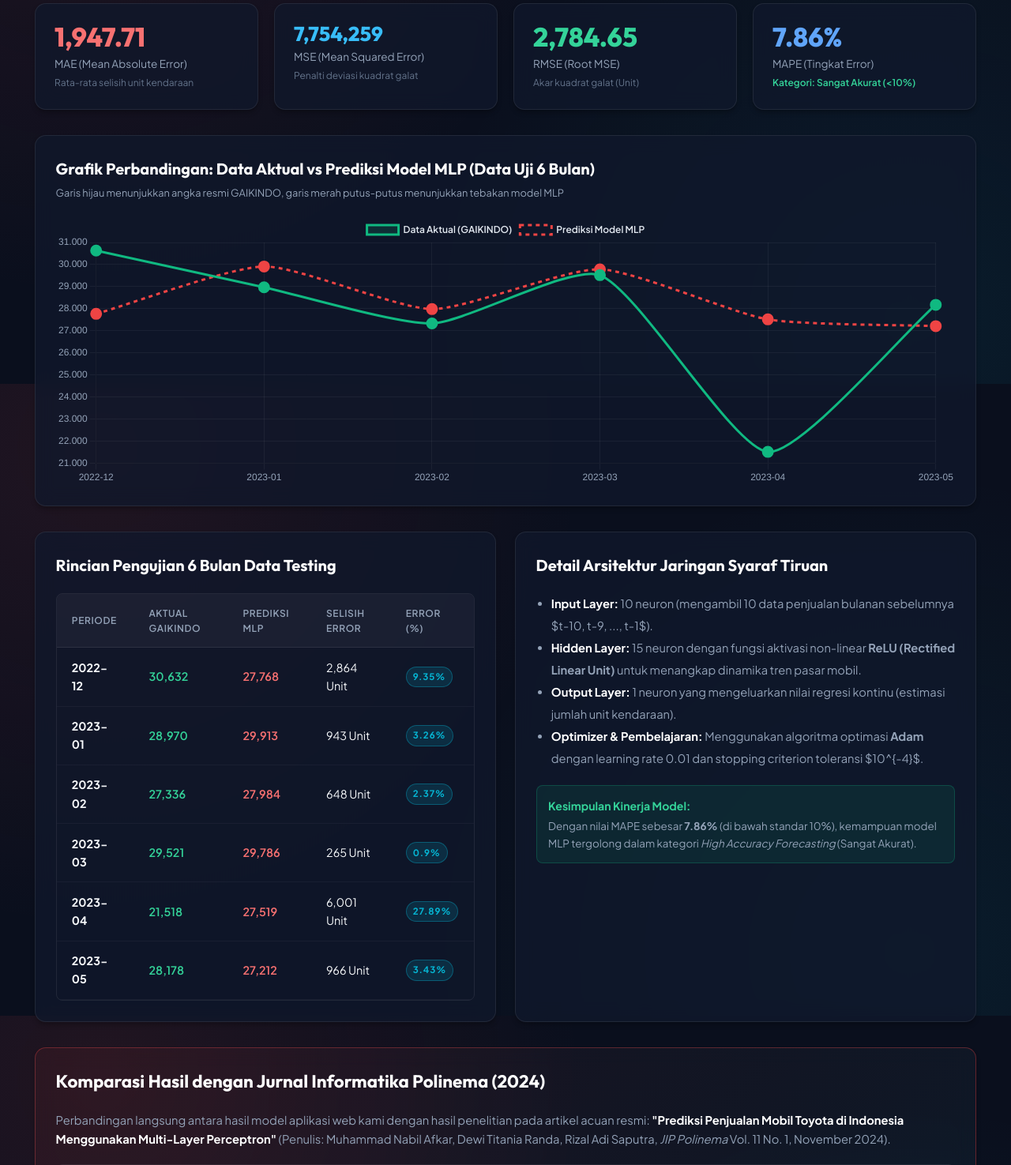
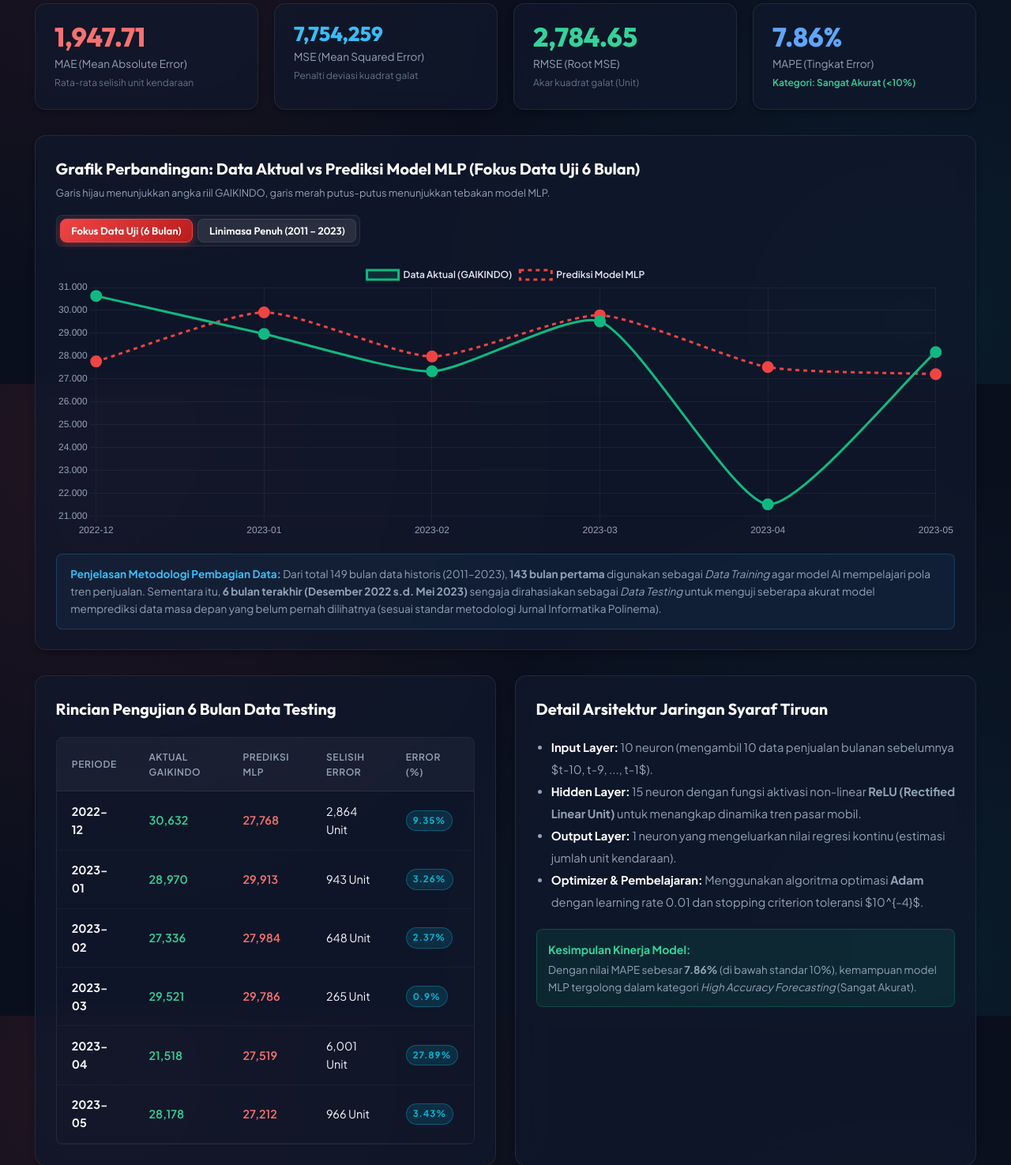
Before and after one commit to FarhanZalf/uts-kecerdasan-buatan, a Flask app: page /evaluasi in a window 1280 px wide. Shown: the part 314-1789 px from the top of the page at 79% size. Run offline with Flask 3, Linux system fonts and the light colour scheme.

Commit message:
feat: add interactive toggle switcher (test 6 months vs full timeline 149 months) on evaluation chart

```diff
--- a/app.py
+++ b/app.py
@@ -59,17 +59,29 @@ def download_dataset():
 @app.route('/evaluasi')
 def evaluasi_page():
     metrics = load_metrics()
+    df = load_dataset_df()
 
     test_results = metrics.get('model_evaluation', {}).get('test_results', [])
     test_labels = [item['periode'] for item in test_results]
     actual_vals = [item['aktual'] for item in test_results]
     pred_vals = [item['prediksi'] for item in test_results]
 
+    # Data linimasa penuh (149 bulan)
+    full_labels = df['periode'].tolist() if not df.empty else []
+    full_actual = df['penjualan_unit'].tolist() if not df.empty else []
+
+    # Isi prediksi hanya pada 6 bulan terakhir (posisi testing data)
+    num_train = max(0, len(full_labels) - len(test_labels))
+    full_pred = ([None] * num_train) + pred_vals
+
     return render_template('evaluasi.html',
                            metrics=metrics,
                            test_labels=test_labels,
                            actual_vals=actual_vals,
-                           pred_vals=pred_vals)
+                           pred_vals=pred_vals,
+                           full_labels=full_labels,
+                           full_actual=full_actual,
+                           full_pred=full_pred)
 
 @app.route('/prediksi', methods=['GET', 'POST'])
 def prediksi_page():
--- a/static/css/style.css
+++ b/static/css/style.css
@@ -448,6 +448,13 @@ body {
   color: #ffffff;
 }
 
+.btn-toggle-active {
+  background: var(--red-gradient) !important;
+  color: #ffffff !important;
+  border-color: #ef4444 !important;
+  box-shadow: 0 2px 10px rgba(239, 68, 68, 0.4) !important;
+}
+
 /* ================= TABLES ================= */
 .table-responsive {
   width: 100%;
--- a/static/js/main.js
+++ b/static/js/main.js
@@ -83,36 +83,48 @@ window.renderSalesTrendChart = function (canvasId, labels, dataPoints) {
   });
 };
 
-// Grafik Perbandingan Aktual vs Prediksi pada Data Uji
-window.renderActualVsPredChart = function (canvasId, labels, actualData, predData) {
+// Grafik Perbandingan Aktual vs Prediksi pada Data Uji dengan Fitur Toggle Switcher
+let evalChartInstance = null;
+
+window.initEvalChartSwitcher = function (canvasId, testData, fullData) {
   const ctx = document.getElementById(canvasId);
   if (!ctx) return;
 
-  new Chart(ctx, {
+  function buildConfig(mode) {
+    const isTest = mode === 'test';
+    const labels = isTest ? testData.labels : fullData.labels;
+    const actual = isTest ? testData.actual : fullData.actual;
+    const pred = isTest ? testData.pred : fullData.pred;
+
+    return {
       type: 'line',
       data: {
         labels: labels,
         datasets: [
           {
-          label: 'Data Aktual (GAIKINDO)',
-          data: actualData,
+            label: isTest ? 'Data Aktual (GAIKINDO)' : 'Data Historis GAIKINDO (Aktual)',
+            data: actual,
             borderColor: '#10b981',
-          backgroundColor: 'rgba(16, 185, 129, 0.15)',
-          borderWidth: 3,
+            backgroundColor: isTest ? 'rgba(16, 185, 129, 0.15)' : 'rgba(16, 185, 129, 0.08)',
+            borderWidth: isTest ? 3 : 2,
             tension: 0.2,
-          pointRadius: 6,
-          pointBackgroundColor: '#10b981'
+            pointRadius: isTest ? 6 : 1,
+            pointHoverRadius: 6,
+            pointBackgroundColor: '#10b981',
+            fill: !isTest
           },
           {
-          label: 'Prediksi Model MLP',
-          data: predData,
+            label: isTest ? 'Prediksi Model MLP' : 'Tebakan Model MLP (6 Bulan Data Uji)',
+            data: pred,
             borderColor: '#ef4444',
             borderDash: [5, 5],
             backgroundColor: 'transparent',
             borderWidth: 3,
             tension: 0.2,
-          pointRadius: 6,
-          pointBackgroundColor: '#ef4444'
+            pointRadius: isTest ? 6 : 4,
+            pointHoverRadius: 7,
+            pointBackgroundColor: '#ef4444',
+            spanGaps: false
           }
         ]
       },
@@ -127,6 +139,7 @@ window.renderActualVsPredChart = function (canvasId, labels, actualData, predDat
             backgroundColor: '#0f172a',
             callbacks: {
               label: function (context) {
+                if (context.parsed.y === null || context.parsed.y === undefined) return '';
                 return context.dataset.label + ': ' + context.parsed.y.toLocaleString('id-ID') + ' Unit';
               }
             }
@@ -135,7 +148,10 @@ window.renderActualVsPredChart = function (canvasId, labels, actualData, predDat
         scales: {
           x: {
             grid: { color: 'rgba(255, 255, 255, 0.05)' },
-          ticks: { color: '#94a3b8' }
+            ticks: {
+              color: '#94a3b8',
+              maxTicksLimit: isTest ? 10 : 16
+            }
           },
           y: {
             grid: { color: 'rgba(255, 255, 255, 0.05)' },
@@ -148,5 +164,39 @@ window.renderActualVsPredChart = function (canvasId, labels, actualData, predDat
           }
         }
       }
-  });
     };
+  }
+
+  // Inisialisasi awal mode test (6 bulan)
+  evalChartInstance = new Chart(ctx, buildConfig('test'));
+
+  // Handler pergantian mode
+  window.switchEvalChart = function (mode) {
+    const btnTest = document.getElementById('btnModeTest');
+    const btnFull = document.getElementById('btnModeFull');
+    const title = document.getElementById('evalChartTitle');
+    const subtitle = document.getElementById('evalChartSubtitle');
+
+    if (mode === 'test') {
+      if (btnTest) btnTest.classList.add('btn-toggle-active');
+      if (btnFull) btnFull.classList.remove('btn-toggle-active');
+      if (title) title.textContent = 'Grafik Perbandingan: Data Aktual vs Prediksi Model MLP (Fokus Data Uji 6 Bulan)';
+      if (subtitle) subtitle.textContent = 'Garis hijau menunjukkan angka riil GAIKINDO, garis merah putus-putus menunjukkan tebakan model MLP.';
+    } else {
+      if (btnFull) btnFull.classList.add('btn-toggle-active');
+      if (btnTest) btnTest.classList.remove('btn-toggle-active');
+      if (title) title.textContent = 'Grafik Linimasa Penuh: Riwayat Penjualan (2011–2023) & Posisi Data Uji Model MLP';
+      if (subtitle) subtitle.textContent = 'Garis hijau adalah data historis (149 bulan). Di ujung kanan (Des 2022 s.d. Mei 2023) tampak perbandingan prediksi model MLP.';
+    }
+
+    if (evalChartInstance) {
+      evalChartInstance.destroy();
+    }
+    evalChartInstance = new Chart(ctx, buildConfig(mode));
+  };
+};
+
+window.renderActualVsPredChart = function (canvasId, labels, actualData, predData) {
+  // Fallback kompatibilitas
+  window.initEvalChartSwitcher(canvasId, { labels, actual: actualData, pred: predData }, { labels, actual: actualData, pred: predData });
+};
--- a/templates/evaluasi.html
+++ b/templates/evaluasi.html
@@ -47,17 +47,30 @@
 </div>
 
 <div class="card" style="margin-bottom: 2rem;">
-    <div class="card-header">
+    <div class="card-header" style="flex-wrap: wrap; gap: 1rem; align-items: center;">
         <div>
-            <h3 class="card-title">Grafik Perbandingan: Data Aktual vs Prediksi Model MLP (Data Uji 6 Bulan)</h3>
-            <span style="font-size: 0.8rem; color: var(--text-muted);">
-                Garis hijau menunjukkan angka resmi GAIKINDO, garis merah putus-putus menunjukkan tebakan model MLP
+            <h3 class="card-title" id="evalChartTitle">Grafik Perbandingan: Data Aktual vs Prediksi Model MLP (Fokus Data Uji 6 Bulan)</h3>
+            <span style="font-size: 0.8rem; color: var(--text-muted);" id="evalChartSubtitle">
+                Garis hijau menunjukkan angka riil GAIKINDO, garis merah putus-putus menunjukkan tebakan model MLP.
             </span>
+        </div>
+        <div style="display: flex; gap: 0.4rem; background: rgba(255, 255, 255, 0.04); padding: 4px; border-radius: var(--radius-sm); border: 1px solid var(--border-color);">
+            <button type="button" id="btnModeTest" class="btn btn-secondary btn-toggle-active" onclick="switchEvalChart('test')" style="padding: 0.4rem 0.85rem; font-size: 0.82rem;">
+                Fokus Data Uji (6 Bulan)
+            </button>
+            <button type="button" id="btnModeFull" class="btn btn-secondary" onclick="switchEvalChart('full')" style="padding: 0.4rem 0.85rem; font-size: 0.82rem;">
+                Linimasa Penuh (2011 – 2023)
+            </button>
         </div>
     </div>
 
-    <div class="chart-container" style="height: 340px;">
+    <div class="chart-container" style="height: 350px;">
         <canvas id="actualVsPredChart"></canvas>
+    </div>
+
+    <div style="margin-top: 1.2rem; padding: 0.9rem 1.1rem; background: rgba(56, 189, 248, 0.06); border: 1px solid rgba(56, 189, 248, 0.2); border-radius: var(--radius-sm); font-size: 0.85rem; color: #94a3b8; line-height: 1.6;">
+        <strong style="color: #38bdf8;">Penjelasan Metodologi Pembagian Data:</strong>
+        Dari total 149 bulan data historis (2011–2023), <strong>143 bulan pertama</strong> digunakan sebagai <em>Data Training</em> agar model AI mempelajari pola tren penjualan. Sementara itu, <strong>6 bulan terakhir (Desember 2022 s.d. Mei 2023)</strong> sengaja dirahasiakan sebagai <em>Data Testing</em> untuk menguji seberapa akurat model memprediksi data masa depan yang belum pernah dilihatnya (sesuai standar metodologi Jurnal Informatika Polinema).
     </div>
 </div>
 
@@ -203,11 +216,19 @@
 {% block scripts %}
 <script>
     document.addEventListener('DOMContentLoaded', function () {
-        const labels = {{ test_labels | tojson }};
-        const actualData = {{ actual_vals | tojson }};
-        const predData = {{ pred_vals | tojson }};
-        if (window.renderActualVsPredChart) {
-            window.renderActualVsPredChart('actualVsPredChart', labels, actualData, predData);
+        const testData = {
+            labels: {{ test_labels | tojson }},
+            actual: {{ actual_vals | tojson }},
+            pred: {{ pred_vals | tojson }}
+        };
+        const fullData = {
+            labels: {{ full_labels | tojson }},
+            actual: {{ full_actual | tojson }},
+            pred: {{ full_pred | tojson }}
+        };
+
+        if (window.initEvalChartSwitcher) {
+            window.initEvalChartSwitcher('actualVsPredChart', testData, fullData);
         }
     });
 </script>
```
Lines whose indentation alone changed are shown as unchanged.
